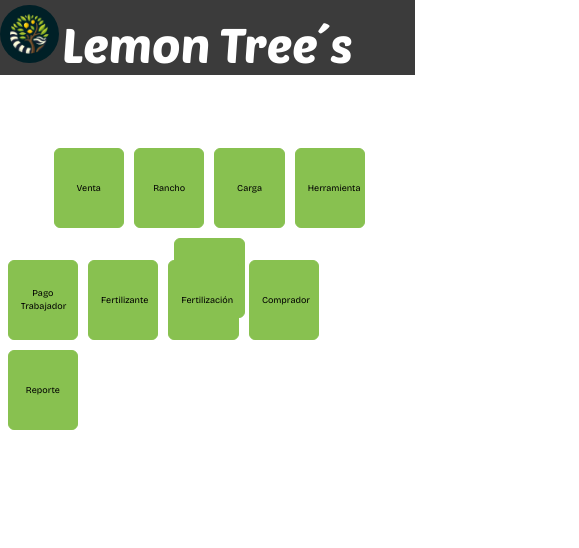
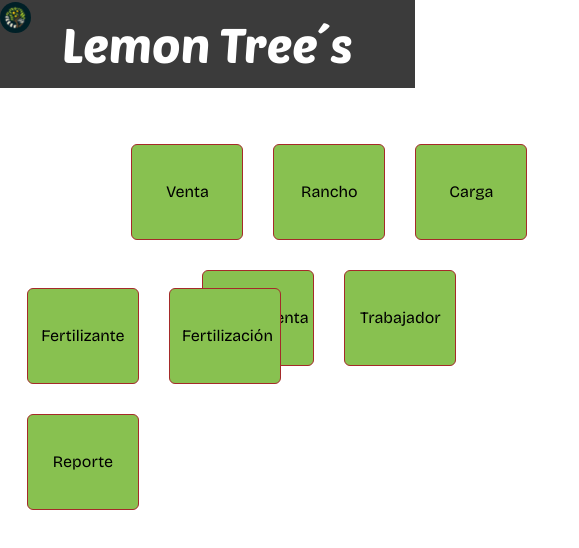
Before and after one commit to AASCSOSA/Programacion-Web, a React (Create React App) app in the folder NodeJs/: page / in a window 390 px wide. Shown: the top 548 px of the page, 579 px wide, since content can reach past the window. Built offline with nearby package versions, Linux system fonts and the light colour scheme.

Commit message:
Ajuste al entorno de Linux(Ubuntu)

```diff
--- a/NodeJs/src/index.css
+++ b/NodeJs/src/index.css
@@ -17,10 +17,12 @@
   font-family: 'Poetsen One';
   src: url('./Fonts/PoetsenOne-Regular.ttf') format('truetype');
 }
+
 @font-face {
   font-family: 'Bricolage';
   src: url('../src/Fonts/BricolageGrotesque-VariableFont_opsz\,wdth\,wght.ttf') format('truetype');
 }
+
 body {
   margin: 0;
   font-family: -apple-system, BlinkMacSystemFont, 'Segoe UI', 'Roboto', 'Oxygen',
@@ -69,13 +71,16 @@
   margin-top: 1rem;
   font-family: 'Bricolage';
 }
-.tittleFrm{
+
+.tittleFrm {
   font-size: 1.5rem;
 }
-#formRancho{
+
+#formRancho {
   margin-top: 1rem;
 }
-footer{
+
+footer {
   background-color: #3b3b3b;
   display: flex;
   flex-direction: column;
@@ -84,10 +89,13 @@
   font-size: calc(10px + 2vmin);
   color: white;
 }
+
 .table-container {
   margin-top: 1rem;
-  max-height: 35rem; /* Altura máxima del contenedor de la tabla */
-  overflow-y: auto; /* Añade scroll vertical cuando el contenido excede la altura máxima */
+  max-height: 35rem;
+  /* Altura máxima del contenedor de la tabla */
+  overflow-y: auto;
+  /* Añade scroll vertical cuando el contenido excede la altura máxima */
 }
 
 #title-footer {
@@ -109,6 +117,7 @@
     margin-top: 15rem;
     margin-left: -51.3rem;
   }
+
   #imgLogoHome {
     border-radius: 80%;
     width: 7%;
@@ -116,11 +125,54 @@
     margin-top: -5.4rem;
     margin-right: auto;
   }
+
   #title-footer {
     text-align: center;
     font-size: 3rem;
     font-family: 'Poetsen One', sans-serif;
     margin-top: 1rem;
+    height: 4rem;
+  }
+}
+
+@media screen and (max-width: 1920px) {
+
+  #buttonsUp {
+    margin-left: 34rem;
+    margin-top: 8rem;
+  }
+
+  #buttonsDown {
+    margin-top: 20rem;
+    margin-left: -54.5rem;
+  }
+
+  button.btn-primary {
+    margin: 15px;
+    width: 9rem;
+    height: 8rem;
+    font-size: 1.2rem;
+    display: inline-block;
+    position: sticky;
+    text-align: center;
+    color: black;
+    border-color: brown;
+    background-color: #88C150;
+  }
+
+  #imgLogoHome {
+    border-radius: 80%;
+    width: 5%;
+    display: block;
+    margin-top: -6.2rem;
+    margin-right: auto;
+  }
+
+  #title-footer {
+    text-align: center;
+    font-size: 3rem;
+    font-family: 'Poetsen One', sans-serif;
+    margin-top: 2rem;
     height: 4rem;
   }
 }
@@ -175,6 +227,7 @@
     border-color: #88C150;
     background-color: #88C150;
   }
+
   #imgLogoHome {
     border-radius: 80%;
     width: 11%;
@@ -182,6 +235,7 @@
     margin-top: -4.4rem;
     margin-right: auto;
   }
+
   #title-footer {
     text-align: center;
     font-size: 3rem;
@@ -193,7 +247,7 @@
 }
 
 @media screen and (max-width: 480px) and (min-width: 300px) {
-  footer{
+  footer {
     background-color: #3b3b3b;
     display: flex;
     flex-direction: column;
@@ -203,6 +257,7 @@
     color: white;
     margin-right: -1.54rem;
   }
+
   #buttonsUp {
     margin-left: 1rem;
     margin-top: 5rem;
@@ -226,6 +281,7 @@
     background-color: #88C150;
 
   }
+
   #imgLogoHome {
     border-radius: 80%;
     width: 15%;
@@ -233,6 +289,7 @@
     margin-top: -4.4rem;
     margin-right: auto;
   }
+
   #title-footer {
     text-align: center;
     font-size: 3rem;
@@ -241,3 +298,74 @@
     height: 3.2rem;
   }
 }
+
+@media screen and (max-width: 1200px) {
+
+  #buttonsUp {
+    margin-left: 10rem;
+    margin-top: 6rem;
+  }
+
+  #buttonsDown {
+    margin-top: 15rem;
+    margin-left: -51.3rem;
+  }
+
+  #imgLogoHome {
+    border-radius: 80%;
+    width: 7%;
+    display: block;
+    margin-top: -5.4rem;
+    margin-right: auto;
+  }
+
+  #title-footer {
+    text-align: center;
+    font-size: 3rem;
+    font-family: 'Poetsen One', sans-serif;
+    margin-top: 1rem;
+    height: 4rem;
+  }
+}
+
+@media screen and (max-width: 960px) {
+
+  #buttonsUp {
+    margin-left: 5rem;
+    margin-top: 6rem;
+  }
+
+  button.btn-primary {
+    margin: 15px;
+    width: 7rem;
+    height: 6rem;
+    font-size: 1rem;
+    display: inline-block;
+    position: sticky;
+    text-align: center;
+    color: black;
+    border-color: brown;
+    background-color: #88C150;
+  }
+
+  #buttonsDown {
+    margin-top: 15rem;
+    margin-left: -44.3rem;
+  }
+
+  #imgLogoHome {
+    border-radius: 80%;
+    width: 8%;
+    display: block;
+    margin-top: -5.4rem;
+    margin-right: auto;
+  }
+
+  #title-footer {
+    text-align: center;
+    font-size: 3rem;
+    font-family: 'Poetsen One', sans-serif;
+    margin-top: 1rem;
+    height: 4rem;
+  }
+}
```
